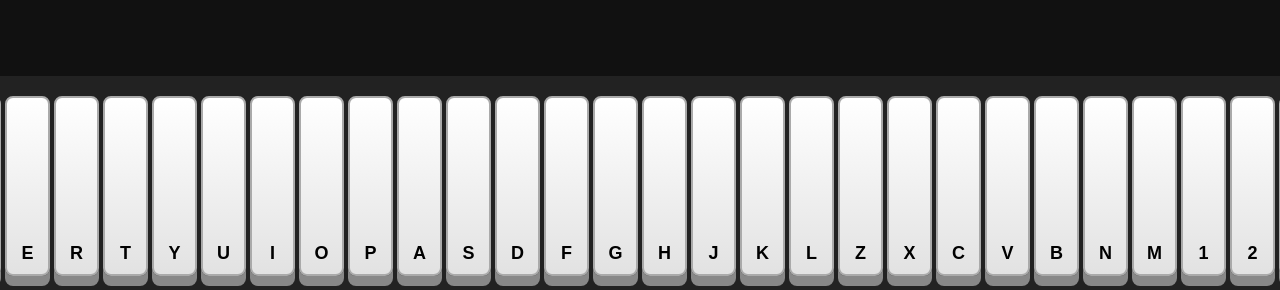
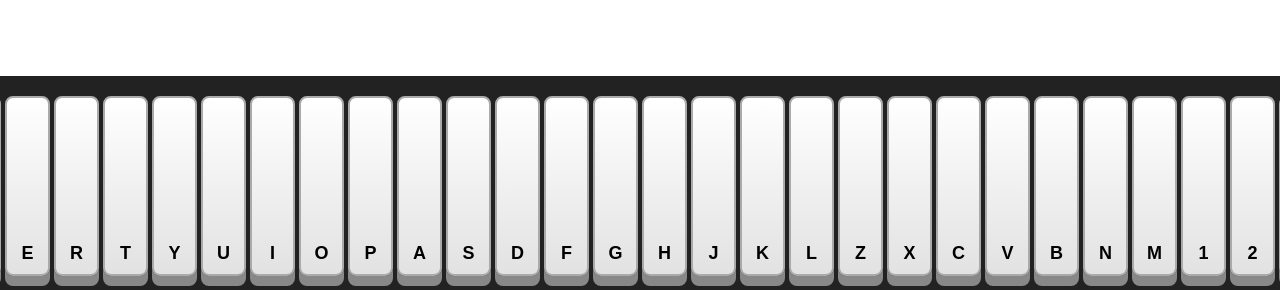
Before and after one commit to vikaspratap0818/Fun-Project-Piano_keyboard-, a plain HTML site: page index.html in a window 1280 px wide. Shown: the part 173-463 px from the top of the page. Drawn offline with Linux system fonts and the light colour scheme.

Commit message:
Update style.css

```diff
--- a/style.css
+++ b/style.css
@@ -8,7 +8,7 @@ body,
 html {
   width: 100%;
   height: 100%;
-  background: #111;
+  background: #ffffff;
   display: flex;
   justify-content: center;
   align-items: center;
```
